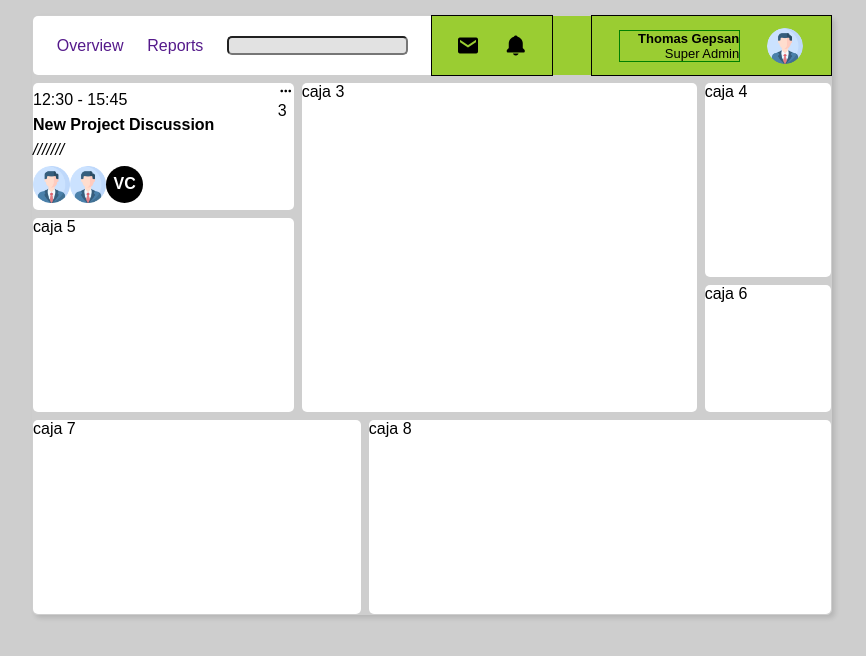
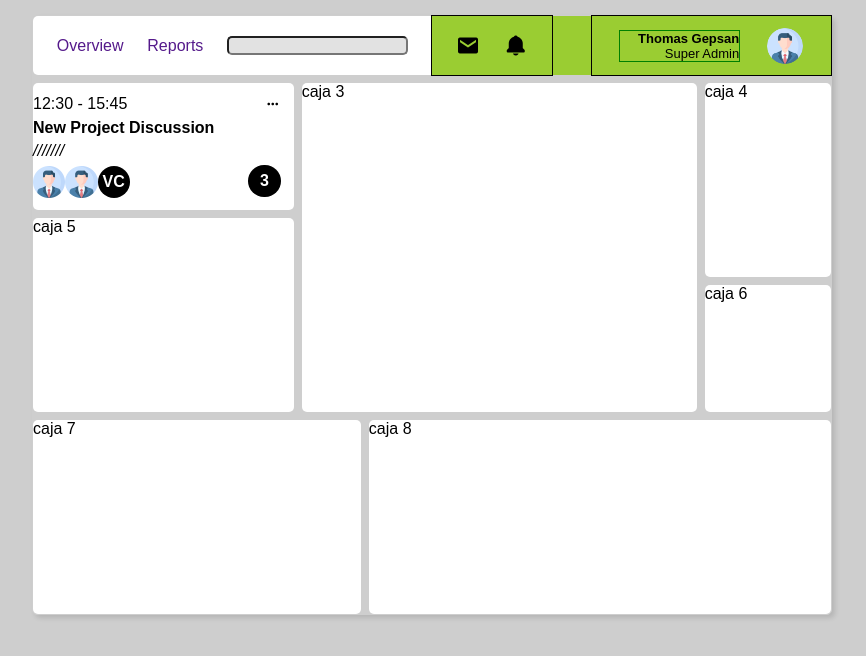
Before and after one commit to JuanManuelGilQuiroga/gridBasico, a plain HTML site: page index.html in a window 1280 px wide. Shown: the whole page, without its empty margins (208-1074 px from the left). Drawn offline with nearby package versions, Linux system fonts and the light colour scheme.

Commit message:
refactor: :construction: Item2 positions
Better position for the icons in the item.

```diff
--- a/css/style.css
+++ b/css/style.css
@@ -118,13 +118,15 @@ body {
 
 /*/ITEM2/*/
 .item2 {
-    background: blue;
+    background: rgb(135, 216, 249);
     grid-area: notification;
     display: flex;
     flex-direction: row;
     justify-content: space-between;
+    align-items: center;
 }
 .div1Item2{
+    height: 90%;
     display: flex;
     justify-content: space-evenly;
     flex-direction: column;
@@ -145,6 +147,30 @@ body {
     justify-content: center;
 }
 .circleItem2 > p{
+    font-weight: 700;
+    color: var(--color-secundary);
+}
+.div2Item2{
+    height: 80%;
+    width: 31%;
+    display: flex;
+    flex-direction: column;
+    justify-content: space-between;
+    margin-right: 5%
+}
+.div2Item2 > i{
+    display: flex;
+    align-self: flex-end;
+}
+.circleRightItem2{
+    background: rgb(0, 0, 0);
+    height: 32%;
+    border-radius: 100px;
+    display: flex;
+    align-items: center;
+    justify-content: center;
+}
+.circleRightItem2 > p{
     font-weight: 700;
     color: var(--color-secundary);
 }
```
